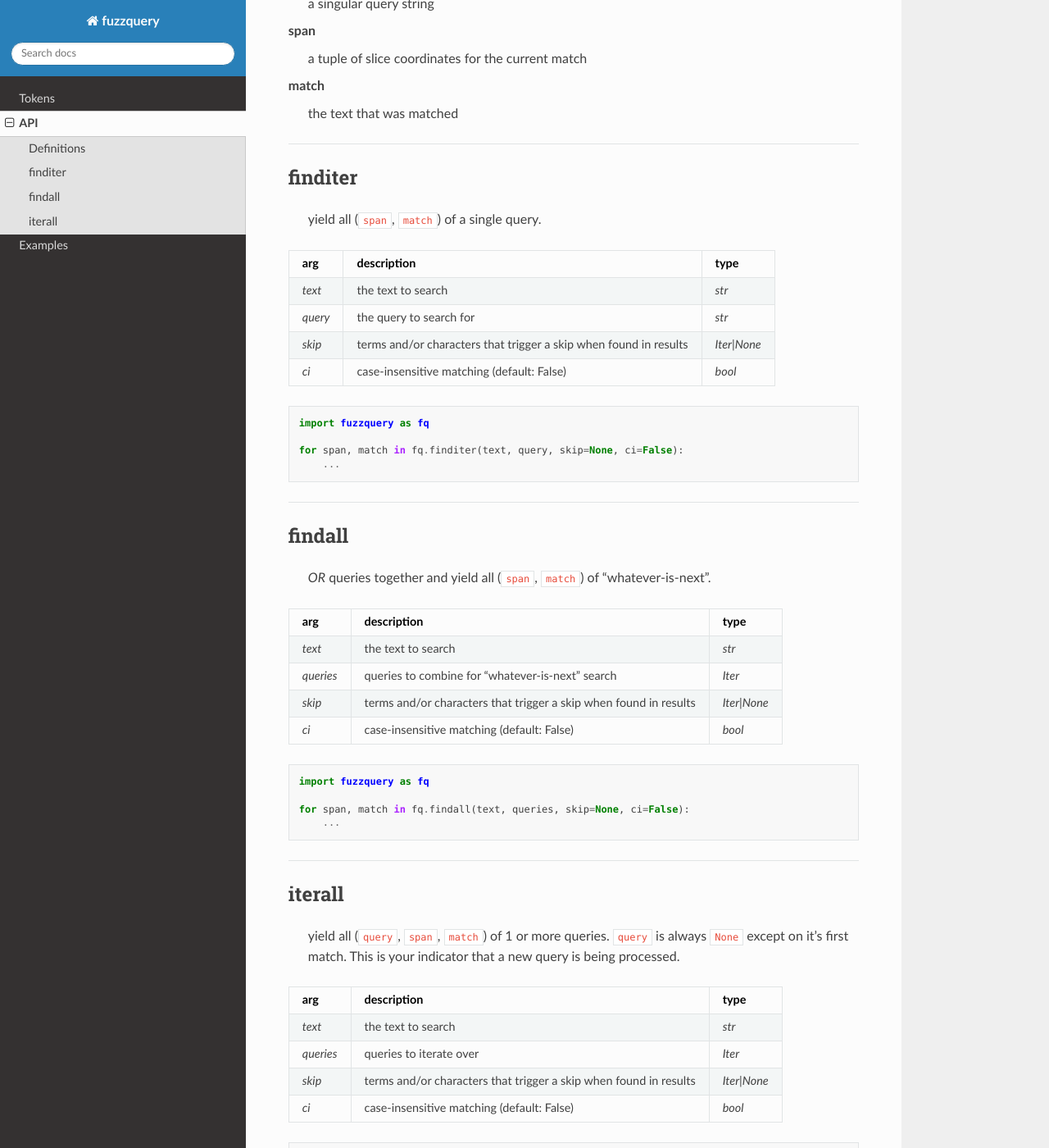
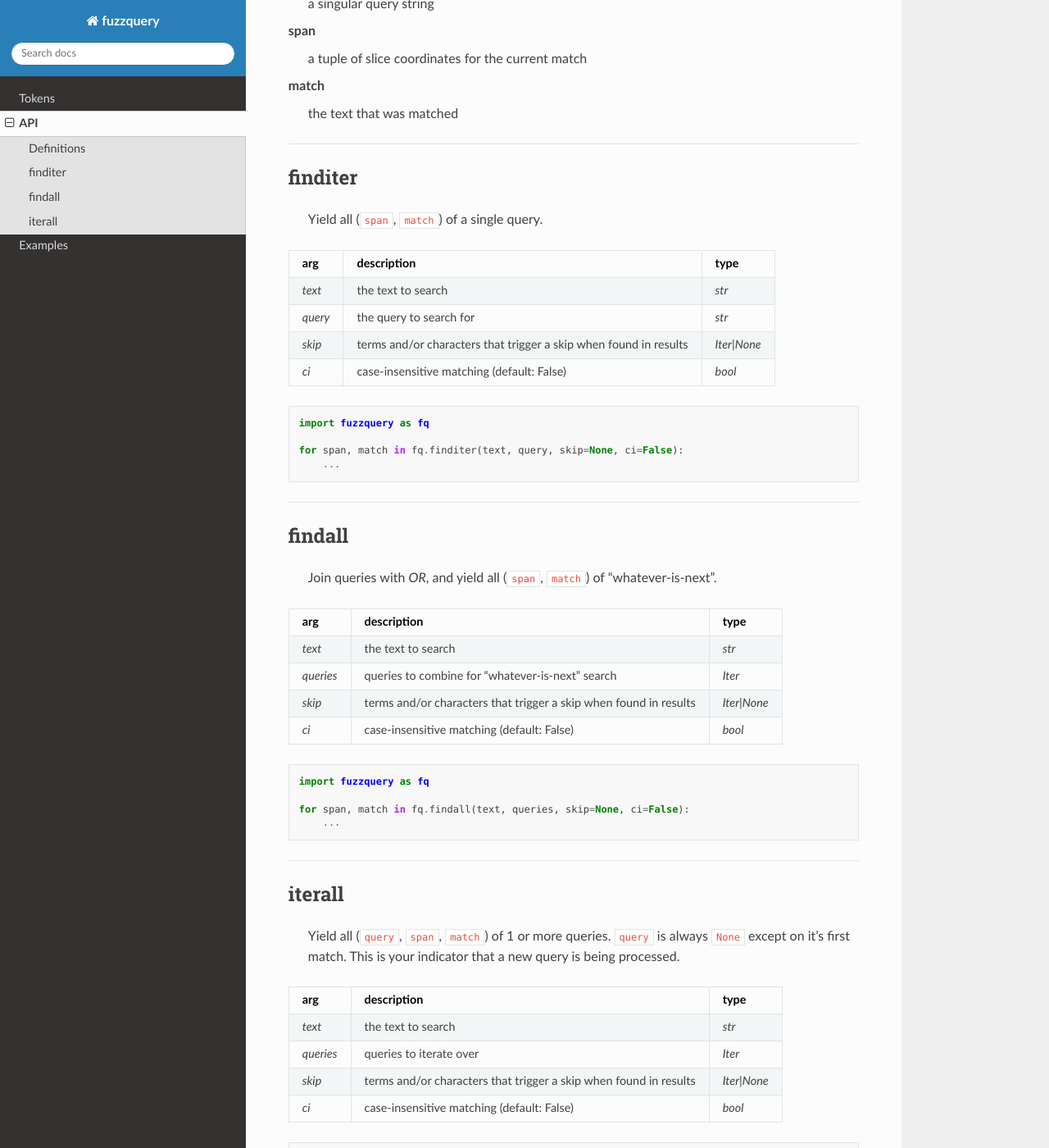
Before and after one commit to OneMadGypsy/fuzzquery, a Sphinx documentation site: the page built from docs/source/api.rst, in a window 1280 px wide and 1400 px high, scrolled down 644 px. Shown: the whole window at 82% size. Built offline with Sphinx 7.4.7 and the Read the Docs theme 2.0.0, drawn with Linux system fonts in a browser that asks for light colours.

```diff
--- a/docs/source/api.rst
+++ b/docs/source/api.rst
@@ -30,7 +30,7 @@ match
 finditer
 --------
 
-  yield all (``span``, ``match``) of a single query.
+  Yield all (``span``, ``match``) of a single query.
 
 +----------+-------------------------------------------------------------------+--------------+
 | arg      | description                                                       | type         |
@@ -56,7 +56,7 @@ finditer
 findall
 -------
 
-  `OR` queries together and yield all (``span``, ``match``) of "whatever-is-next".
+  Join queries with `OR`, and yield all (``span``, ``match``) of "whatever-is-next".
 
 +-----------+-------------------------------------------------------------------+--------------+
 | arg       | description                                                       | type         |
@@ -82,7 +82,7 @@ findall
 iterall
 -------
 
-  yield all (``query``, ``span``, ``match``) of 1 or more queries. ``query`` is always ``None`` except on it's first match. This is your indicator that a new query is being processed.
+  Yield all (``query``, ``span``, ``match``) of 1 or more queries. ``query`` is always ``None`` except on it's first match. This is your indicator that a new query is being processed.
 
 +-----------+-------------------------------------------------------------------+--------------+
 | arg       | description                                                       | type         |
```
